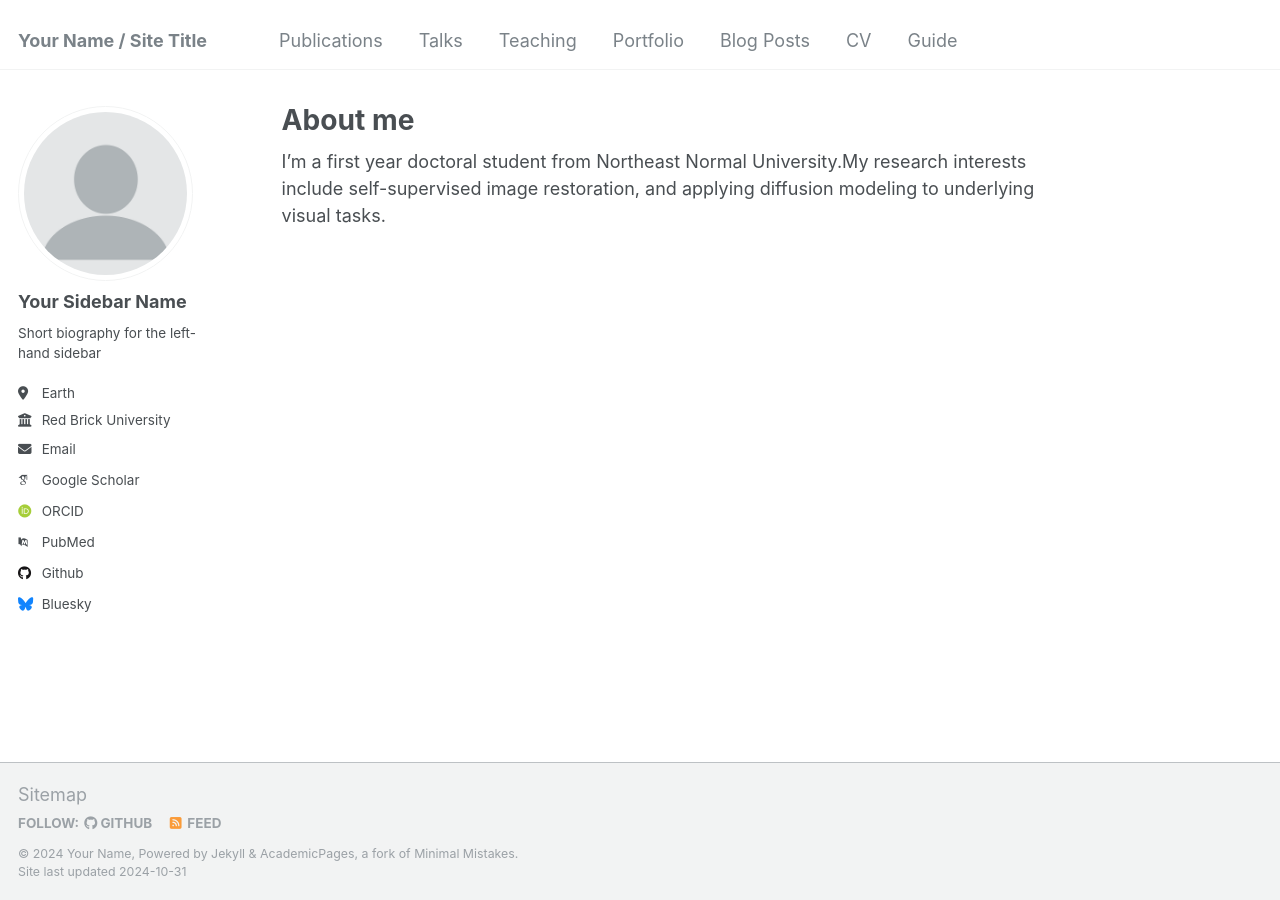
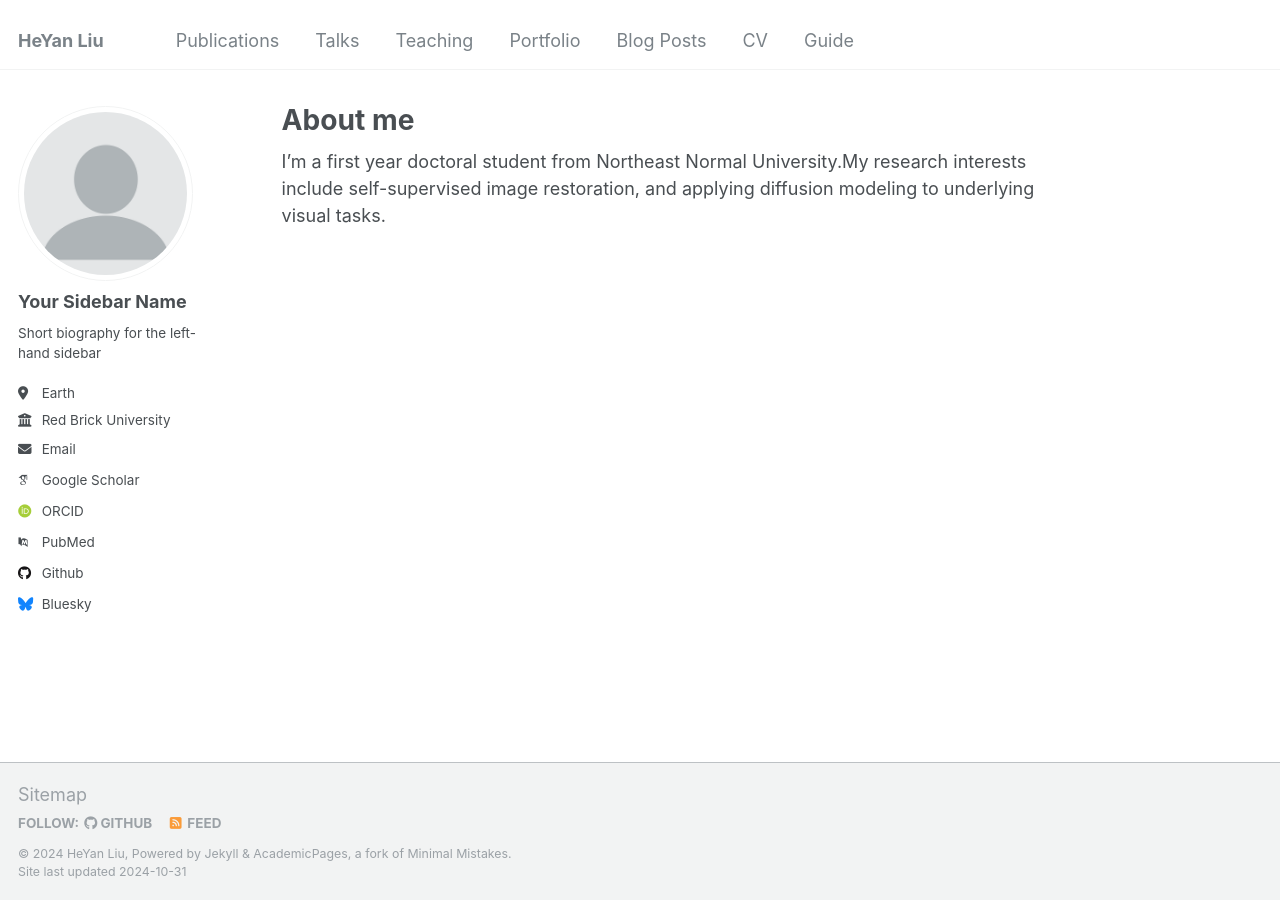
Before and after one commit to Heyan-Liu/Heyan-Liu.github.io, a Jekyll site: the page built from _pages/about.md, in a window 1280 px wide. Built offline with Jekyll 4.4.1, drawn with Linux system fonts in a browser that asks for light colours; some web fonts are replaced.

Commit message:
Update _config.yml

```diff
--- a/_config.yml
+++ b/_config.yml
@@ -8,11 +8,11 @@
 
 # Basic Site Settings
 locale                   : "en-US"
-title                    : "Your Name / Site Title"
+title                    : "HeYan Liu"
 title_separator          : "-"
-name                     : &name "Your Name"
-description              : &description "personal description"
-url                      : https://academicpages.github.io # the base hostname & protocol for your site e.g. "https://mmistakes.github.io"
+name                     : &name "HeYan Liu"
+description              : &description "doctoral student in Computer Vision"
+url                      :  # the base hostname & protocol for your site e.g. "https://mmistakes.github.io"
 baseurl                  : "" # the subpath of your site, e.g. "/blog"
 repository               : "academicpages/academicpages.github.io"
 
```
